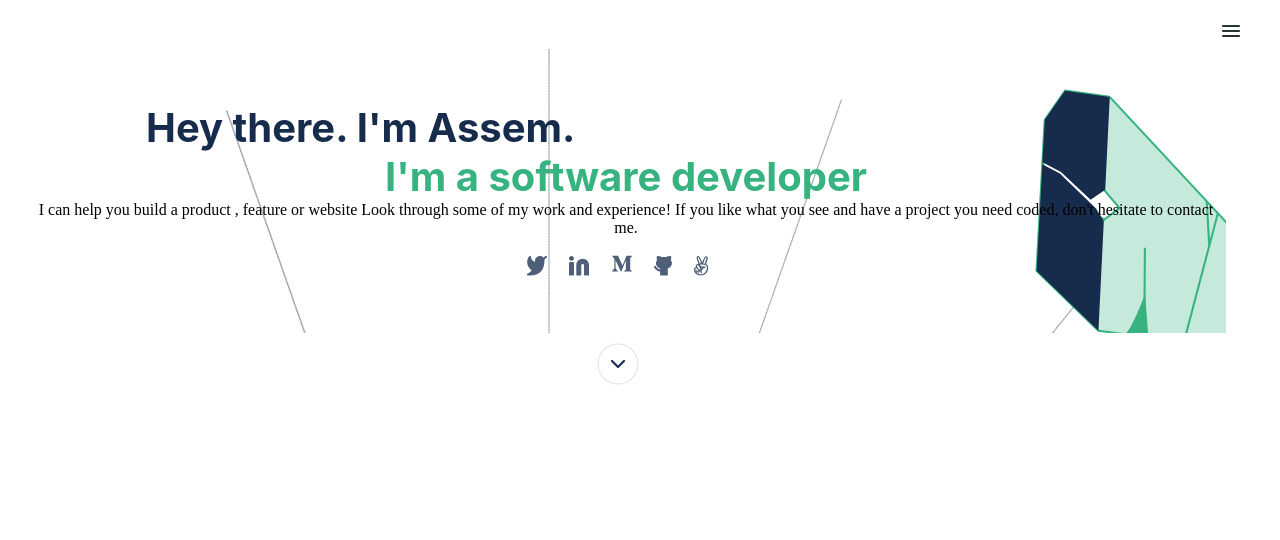
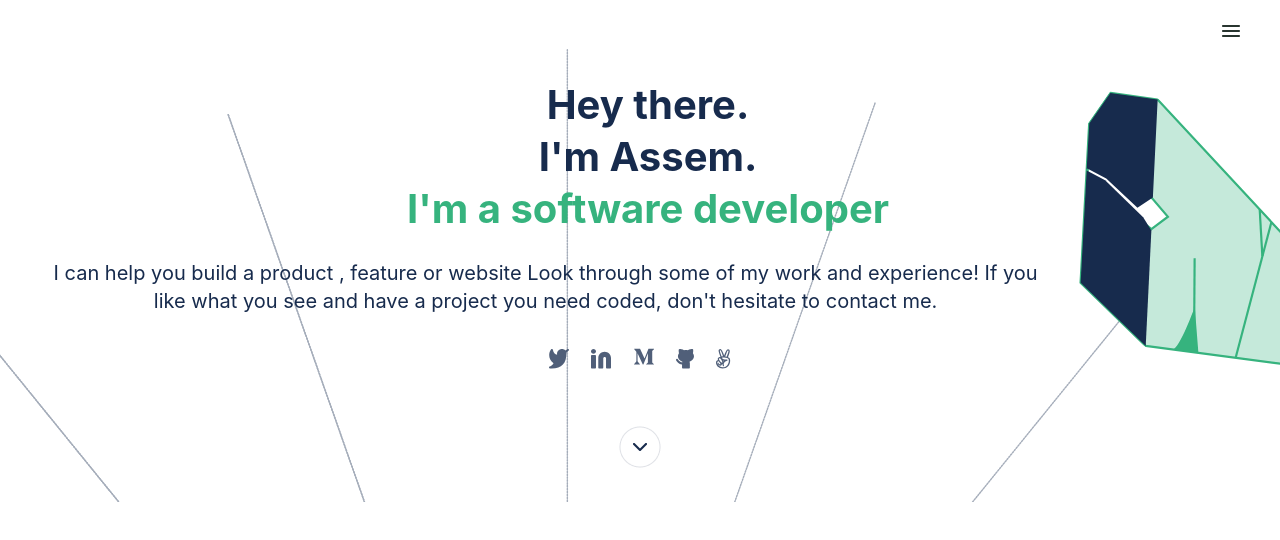
Before and after one commit to zhorabay/My-portfolio, a website: page index.html in a window 1280 px wide. Drawn offline with Linux system fonts and the light colour scheme.

Commit message:
Use a span tag inside the h1 Remove LiveDemo in README file Group repeated properties in style.css file Combine common margin properties Consolidate background properties Use a single class for margin and padding properties Add the 'section-spacing' class to the <section> element Remove redundant properties

```diff
--- a/index.html
+++ b/index.html
@@ -13,12 +13,12 @@
             <img class="navbar" src="./images/Bars.svg" alt="bars">
         </nav>
     </header>
-    <section>
+    <section class="section-spacing">
         <div class="introduction">
             <div class="texts">
-                <h1 class="welcome">Hey there. I'm Assem.</h1>
-                  <h1 class="green">I'm a software developer</h1>
-                <p id="profession"> I can help you build a product , feature or website Look through some of my work and experience! If you like what you see and have a project you need coded,
+                <h1 class="welcome">Hey there.<br/> I'm Assem.<br/>
+                  <span class="green">I'm a software developer</span></h1>
+                <p class="profession"> I can help you build a product , feature or website Look through some of my work and experience! If you like what you see and have a project you need coded,
                   don't hesitate to contact me.</p>
             </div>
             <div class="socialmedia">
@@ -30,9 +30,9 @@
                     <li><a href="#"><img src="./images/angellist.svg" alt="Enabled"></a></li>
                 </ul>
             </div>
-        </div>
-        <div class="scroll">
-            <img src="./images/Disabled.png" alt="scroll button">
+            <div class="scroll">
+                <img src="./images/Disabled.png" alt="scroll button">
+            </div>
         </div>
     </section>
 </body>
--- a/style.css
+++ b/style.css
@@ -21,16 +21,13 @@ nav img {
   margin-top: 15px;
 }
 
-section {
+.section-spacing {
   display: flex;
   flex-direction: column;
   text-align: center;
   align-items: center;
-  margin-left: 10px;
-  margin-right: 0;
-  position: relative;
   padding-top: 15px;
-  width: 95%;
+  width: 100%;
 }
 
 .introduction {
@@ -38,47 +35,47 @@ section {
   background-size: cover;
   background-repeat: no-repeat;
   width: 100%;
-  margin-top: 32px;
 }
 
 .texts {
-  display: flex;
-  flex-direction: column;
-  align-items: center;
-  text-align: center;
   margin-top: 32px;
   margin-left: 16px;
 }
 
 .welcome {
   display: flex;
+  flex-direction: column;
+  padding: 0 16px;
+  line-height: 52px;
+}
+
+.welcome,
+.green,
+.profession {
   font-family: 'Inter', sans-serif;
   font-size: 40px;
-  text-align: center;
   color: #172b4d;
-  padding: 0 16px;
-  width: 80%;
-  margin-top: 24px;
 }
 
 .green {
-  display: flex;
-  font-family: 'Inter', sans-serif;
-  font-size: 40px;
   color: #36b37e;
 }
 
 .profession {
-  display: flex;
-  font-family: 'Inter', sans-serif;
-  font-style: normal;
-  font-size: 30px;
-  line-height: 60px;
+  font-size: 20px;
+  line-height: 28px;
+  width: 80%;
+  padding: 0 24px;
+}
+
+.welcome,
+.profession {
   text-align: center;
-  color: #172b4d;
-  padding: 0 24px;
-  width: 80%;
-  margin-bottom: 24px;
+  margin-top: 24px;
+}
+
+.introduction {
+  margin-top: 32px;
 }
 
 .socialmedia ul {
@@ -86,7 +83,7 @@ section {
   justify-content: center;
   gap: 16px;
   list-style: none;
-  padding-top: 15px;
+  padding-top: 30px;
   margin-bottom: 50px;
 }
 
@@ -102,5 +99,6 @@ section {
 
 .scroll {
   text-align: center;
-  margin-top: 10px;
+  margin-top: 30px;
+  margin-bottom: 30px;
 }
```
Also changed, not shown: README.md.
